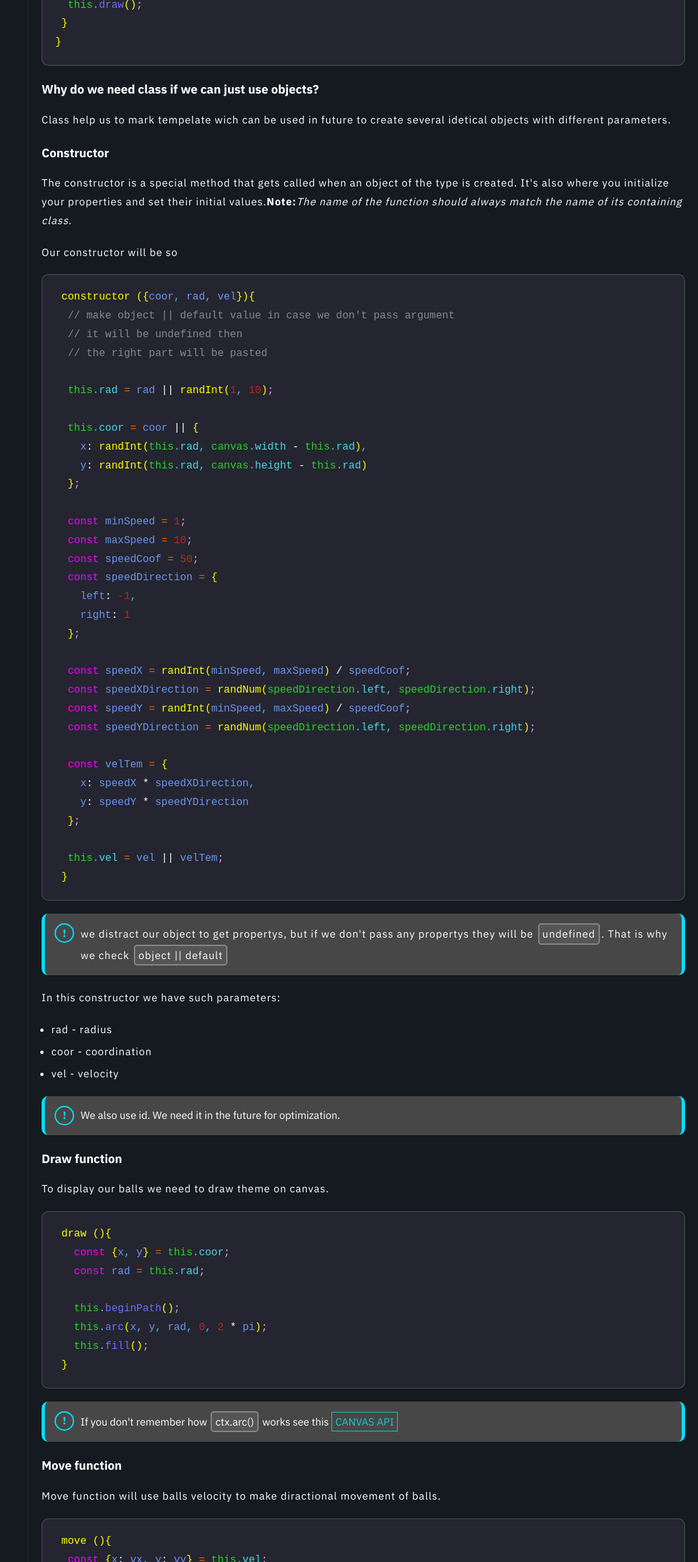
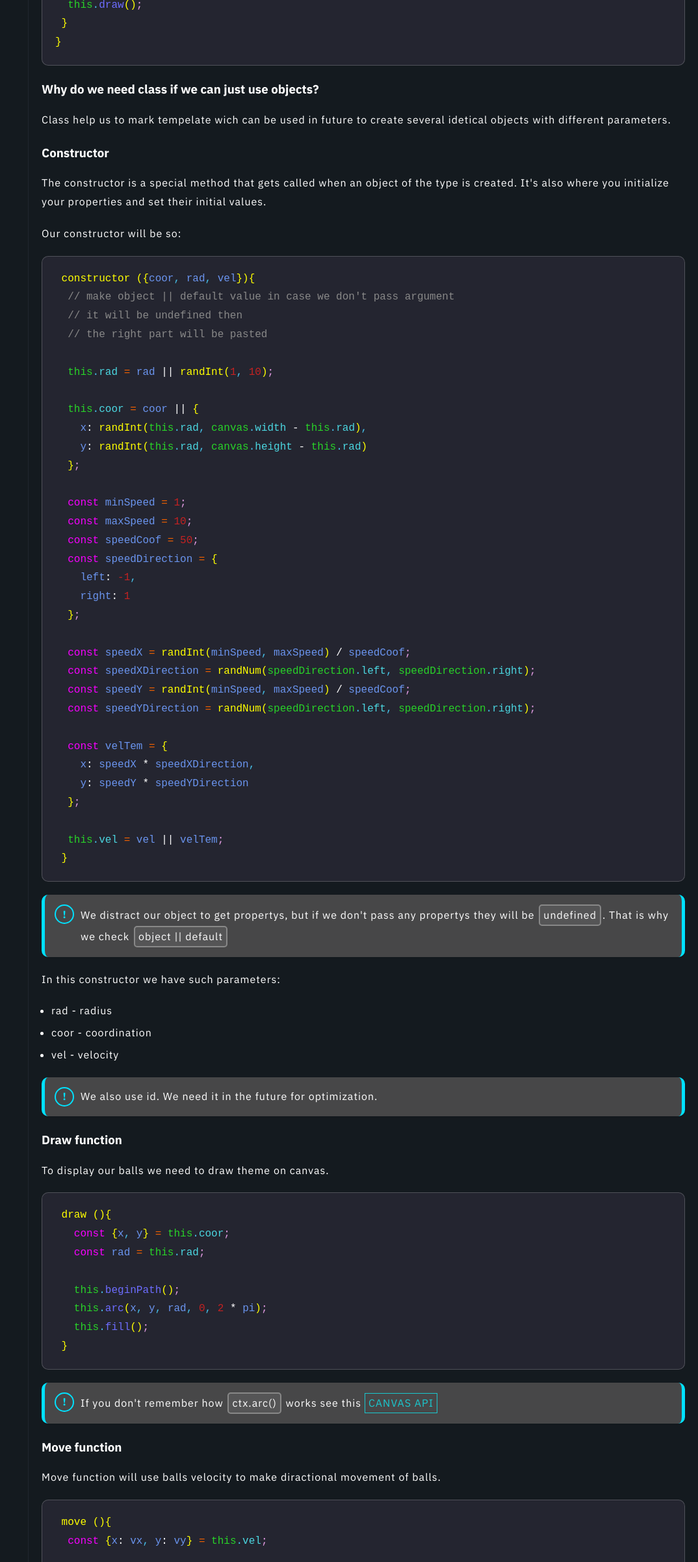
Before and after one commit to Zyabrik10/canvas-wizard, a React (Create React App) app: page /canvas-wizard/book/projects/stars/class-ball in a window 1280 px wide. Shown: the part 2558-4962 px from the top of the page at 65% size, without its empty margins (206-1280 px from the left). Built offline with nearby package versions, Linux system fonts and the light colour scheme.

Commit message:
added description and keywords

```diff
--- a/public/index.html
+++ b/public/index.html
@@ -3,6 +3,10 @@
 
 <head>
   <meta name="google-site-verification" content="OjPmf9adlarz3xGpfiZpHEDIgsKGia3bDfaMXbaq-wM" />
+  <meta name="description" content="This is a web site for self lerning canvas">
+  <meta name="description" content="CanvasWizard - website that tells about canvas step by step">
+  <meta name="keywords" content="canvaswizard, HTML5 Canvas, canvas wizard, canvas projects, canvas lessons">
+  <meta name="keywords" content="web graphics, book, canvas book">
   <script type="text/javascript">
     // Single Page Apps for GitHub Pages
     // MIT License
--- a/src/Pages/Book/projects/Stars/ClassBall/ClassBall.tsx
+++ b/src/Pages/Book/projects/Stars/ClassBall/ClassBall.tsx
@@ -70,19 +70,14 @@ export default function ClassBall() {
         The constructor is a special method that gets called when an object of
         the type is created. It's also where you initialize your properties and
         set their initial values.
-        <b>Note:</b>
-        <i>
-          The name of the function should always match the name of its
-          containing class.
-        </i>
       </FormatP>
-      <FormatP>Our constructor will be so</FormatP>
+      <FormatP>Our constructor will be so:</FormatP>
       <CodeBox>
           <Contructor />
       </CodeBox>
       <InfoBox type="extra" dir="row">
         <FormatP>
-          we distract our object to get propertys, but if we don't pass any
+          We distract our object to get propertys, but if we don't pass any
           propertys they will be <FormatMark>undefined</FormatMark>. That is why
           we check <FormatMark>object || default</FormatMark>
         </FormatP>
@@ -94,7 +89,9 @@ export default function ClassBall() {
         <li>vel - velocity</li>
       </FormatListUl>
       <InfoBox type="extra" dir="row">
-        We also use id. We need it in the future for optimization.
+        <FormatP>
+          We also use id. We need it in the future for optimization.
+        </FormatP>
       </InfoBox>
       <FormatTitleH3>Draw function</FormatTitleH3>
       <FormatP>To display our balls we need to draw theme on canvas.</FormatP>
@@ -143,11 +140,11 @@ export default function ClassBall() {
         </ClassFunctionDeclare>
       </CodeBox>
       <InfoBox type="extra" dir="row">
-        If you don't remember how <FormatMark>ctx.arc()</FormatMark> works see
-        this{" "}
-        <FormatLink href="/book/canvas-api" isHere>
-          CANVAS API
-        </FormatLink>
+        <FormatP>If you don't remember how <FormatMark>ctx.arc()</FormatMark> works see this{" "}
+          <FormatLink href="/book/canvas-api#arc" isHere>
+            CANVAS API
+          </FormatLink>
+        </FormatP>
       </InfoBox>
       <FormatTitleH3>Move function</FormatTitleH3>
       <FormatP>
--- a/src/Pages/Book/use-canvas/CanvasAPI/CanvasAPI.tsx
+++ b/src/Pages/Book/use-canvas/CanvasAPI/CanvasAPI.tsx
@@ -46,62 +46,62 @@ export default function CanvasAPI() {
       </FormatP>
       <FormatListUl>
         <li>
-          <a href="#fillRect" className={`${globalCss["global-link"]}`} style={{borderBottom: "1px solid inherit"}}>
+          <a href="#fillRect" className={`${globalCss["global-link"]}`} style={{borderBottom: "1px solid currentColor"}}>
             fillRect
           </a>
         </li>
         <li>
-          <a href="#clearRect" className={`${globalCss["global-link"]}`} style={{borderBottom: "1px solid inherit"}}>
+          <a href="#clearRect" className={`${globalCss["global-link"]}`} style={{borderBottom: "1px solid currentColor"}}>
             clearRect
           </a>
         </li>
         <li>
-          <a href="#beginPath" className={`${globalCss["global-link"]}`} style={{borderBottom: "1px solid inherit"}}>
+          <a href="#beginPath" className={`${globalCss["global-link"]}`} style={{borderBottom: "1px solid currentColor"}}>
             beginPath
           </a>
         </li>
         <li>
-          <a href="#fill" className={`${globalCss["global-link"]}`} style={{borderBottom: "1px solid inherit"}}>
+          <a href="#fill" className={`${globalCss["global-link"]}`} style={{borderBottom: "1px solid currentColor"}}>
             fill
           </a>
         </li>
         <li>
-          <a href="#stroke" className={`${globalCss["global-link"]}`} style={{borderBottom: "1px solid inherit"}}>
+          <a href="#stroke" className={`${globalCss["global-link"]}`} style={{borderBottom: "1px solid currentColor"}}>
             stroke
           </a>
         </li>
         <li>
-          <a href="#fillStyle" className={`${globalCss["global-link"]}`} style={{borderBottom: "1px solid inherit"}}>
+          <a href="#fillStyle" className={`${globalCss["global-link"]}`} style={{borderBottom: "1px solid currentColor"}}>
             fillStyle
           </a>
         </li>
         <li>
-          <a href="#strokeStyle" className={`${globalCss["global-link"]}`} style={{borderBottom: "1px solid inherit"}}>
+          <a href="#strokeStyle" className={`${globalCss["global-link"]}`} style={{borderBottom: "1px solid currentColor"}}>
             strokeStyle
           </a>
         </li>
         <li>
-          <a href="#rect" className={`${globalCss["global-link"]}`} style={{borderBottom: "1px solid inherit"}}>
+          <a href="#rect" className={`${globalCss["global-link"]}`} style={{borderBottom: "1px solid currentColor"}}>
             rect
           </a>
         </li>
         <li>
-          <a href="#arc" className={`${globalCss["global-link"]}`} style={{borderBottom: "1px solid inherit"}}>
+          <a href="#arc" className={`${globalCss["global-link"]}`} style={{borderBottom: "1px solid currentColor"}}>
             arc
           </a>
         </li>
         <li>
-          <a href="#lineTo" className={`${globalCss["global-link"]}`} style={{borderBottom: "1px solid inherit"}}>
+          <a href="#lineTo" className={`${globalCss["global-link"]}`} style={{borderBottom: "1px solid currentColor"}}>
             lineTo
           </a>
         </li>
         <li>
-          <a href="#moveTo" className={`${globalCss["global-link"]}`} style={{borderBottom: "1px solid inherit"}}>
+          <a href="#moveTo" className={`${globalCss["global-link"]}`} style={{borderBottom: "1px solid currentColor"}}>
             moveTo
           </a>
         </li>
         <li>
-          <a href="#lineWidth" className={`${globalCss["global-link"]}`} style={{borderBottom: "1px solid inherit"}}>
+          <a href="#lineWidth" className={`${globalCss["global-link"]}`} style={{borderBottom: "1px solid currentColor"}}>
             lineWidth
           </a>
         </li>
--- a/src/Pages/Home/About/AboutList/AboutList.tsx
+++ b/src/Pages/Home/About/AboutList/AboutList.tsx
@@ -16,17 +16,17 @@ export default function Aboutlist() {
     {
       logo: api_logo,
       title: "Canvas API",
-      text: `What is Canvas API and how to deal with it properly`,
+      text: `What is the Canvas API and How to Use It Properly`,
     },
     {
       logo: project_logo,
       title: "Canvas Project",
-      text: `How to built Canvas project using JavaScript`,
+      text: `How to Build a Canvas Project Using JavaScript`,
     },
     {
       logo: science_logo,
       title: "Math And Physics",
-      text: "How to use math and physics for canvas projects",
+      text: "How to Apply Math and Physics to Canvas Projects",
     },
   ];
   return (
--- a/src/components/MobileSideMenuBox/MobileSideMenu/styles/MobileSideMenu.module.css
+++ b/src/components/MobileSideMenuBox/MobileSideMenu/styles/MobileSideMenu.module.css
@@ -21,7 +21,7 @@
   background: #fff;
 }
 
-@media screen and (min-width: 1050px) {
+@media screen and (min-width: 1200px) {
   .mobile-menu-wrapper {
     display: none;
   }
--- a/src/components/MobileSideMenuBox/styles/MobileSideMenuBox.module.css
+++ b/src/components/MobileSideMenuBox/styles/MobileSideMenuBox.module.css
@@ -18,7 +18,7 @@
   background-color: #fff;
 }
 
-@media screen and (min-width: 1050px) {
+@media screen and (min-width: 1200px) {
   .mobile-sidemenu-box {
     display: none;
   }
--- a/src/components/SideMenuMap/styles/SideMenuMap.module.css
+++ b/src/components/SideMenuMap/styles/SideMenuMap.module.css
@@ -4,7 +4,7 @@
   max-width: 250px;
 }
 
-@media screen and (min-width: 1050px) {
+@media screen and (min-width: 1200px) {
   .book-sidebar-map {
     display: block;
   }
--- a/src/components/Support/Support.tsx
+++ b/src/components/Support/Support.tsx
@@ -16,7 +16,7 @@ export default function Support() {
       <FormatP>
         This is a free project. But it takes lots of amout of time to develope
         it and also to write a good article. You will realy help the project to
-        be free and motivate to develope with money you think this project
+        continue bieng free and motivate to develope with fund you think this project
         deserved.
       </FormatP>
       <FormatP>
--- a/src/layouts/BookLayout/BookLayout.tsx
+++ b/src/layouts/BookLayout/BookLayout.tsx
@@ -37,7 +37,7 @@ export default function BookLayout() {
         <main className={`${css["main"]} ${globalCss["main"]}`}>
           <MobileSideMenu />
           <div className={css["container"]}>
-            {location.state ? (
+            {/* {location.state ? (
               <Link
                 className={`${globalCss["global-link"]} ${css["back-button"]} switch-theme ${css["dark-theme"]}`}
                 to={location.state.pathname}
@@ -47,7 +47,7 @@ export default function BookLayout() {
               >
                 ←
               </Link>
-            ) : null}
+            ) : null} */}
             <InfoBox type="warn" dir="column">
               <FormatP>
                 This project is <FormatMark>under development</FormatMark>. All
--- a/src/layouts/BookLayout/styles/BookLayout.module.css
+++ b/src/layouts/BookLayout/styles/BookLayout.module.css
@@ -5,7 +5,7 @@
   flex-direction: column;
 }
 
-@media screen and (min-width: 1050px) {
+@media screen and (min-width: 1200px) {
   .book-global-box {
     flex-direction: row;
     justify-content: space-between;
```
